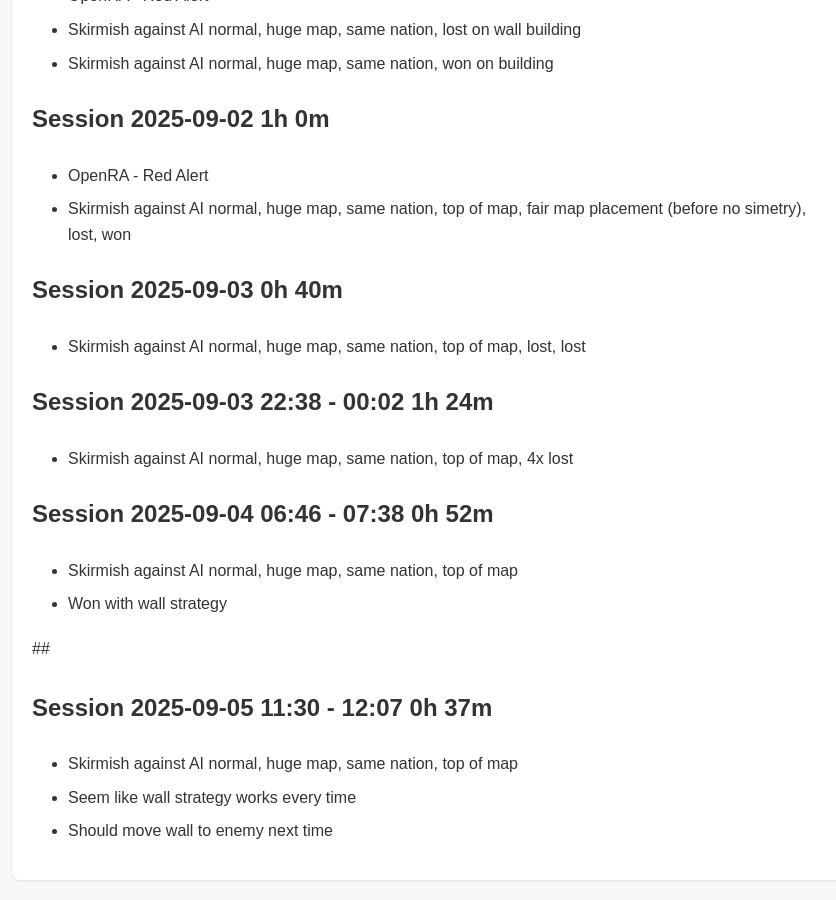
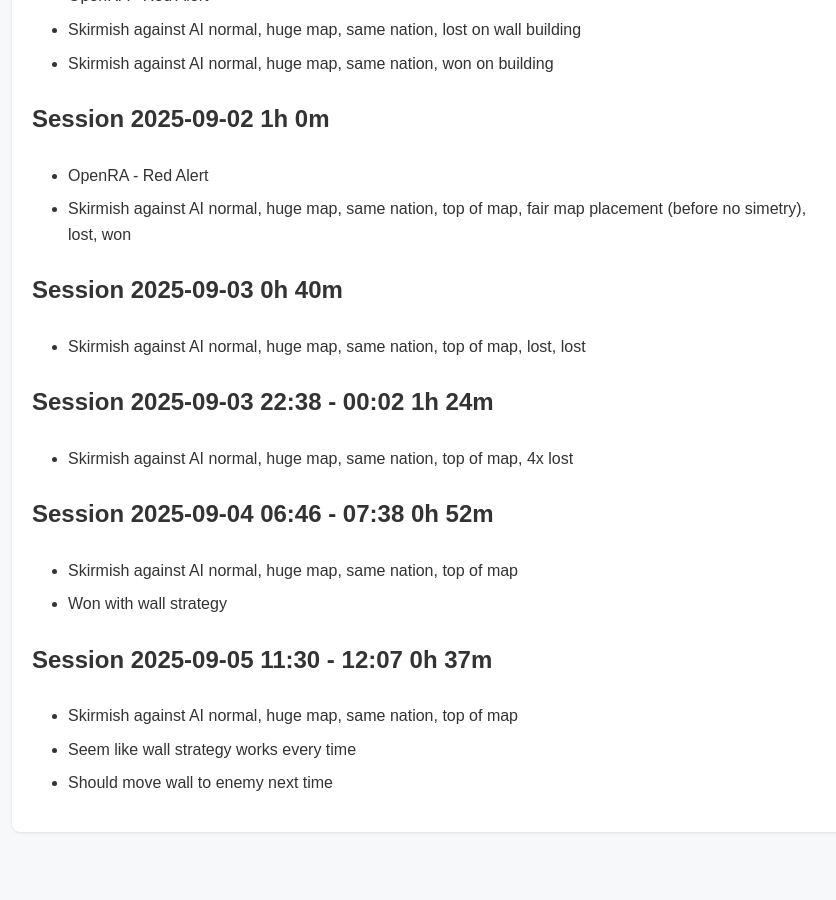
Before and after one commit to atari-monk/dev-blog, a Jekyll site: the page built from content/projects/productivity/logs/fun.md, in a window 1280 px wide and 900 px high, scrolled down 1731 px. Shown: the whole window, without its empty margins (198-1034 px from the left). Built offline with Jekyll 4.4.1, drawn with Linux system fonts in a browser that asks for light colours; our own code applies the rules of GitHub Pages for plain Markdown files; after the commit the page ends 2583 px from its top, so only the background shows below that.

```diff
--- a/content/projects/productivity/logs/fun.md
+++ b/content/projects/productivity/logs/fun.md
@@ -2,78 +2,76 @@
 
 ## Session 2025-07-27 1h 0m
 
-* OpenRA - Red Alert
-* Skirmish lost to AI
-* Skirmish won against AI turtle, 50% nerfed
+- OpenRA - Red Alert
+- Skirmish lost to AI
+- Skirmish won against AI turtle, 50% nerfed
 
 ## Session 2025-07-28 0h 40m
 
-* OpenRA - Red Alert
-* Skirmish won against AI normal, 40% nerfed
+- OpenRA - Red Alert
+- Skirmish won against AI normal, 40% nerfed
 
 ## Session 2025-07-29 1h 0m
 
-* OpenRA - Red Alert
-* Skirmish against AI normal, 30% nerfed, large map
-* Skirmish against AI normal, 20% nerfed, huge map, same nation
+- OpenRA - Red Alert
+- Skirmish against AI normal, 30% nerfed, large map
+- Skirmish against AI normal, 20% nerfed, huge map, same nation
 
 ## Session 2025-07-31 0h 30m
 
-* OpenRA - Red Alert
-* Skirmish against AI normal, huge map, same nation, lost
+- OpenRA - Red Alert
+- Skirmish against AI normal, huge map, same nation, lost
 
 ## Session 2025-08-01 0h 30m
 
-* OpenRA - Red Alert
-* Skirmish against AI normal, huge map, same nation, lost
+- OpenRA - Red Alert
+- Skirmish against AI normal, huge map, same nation, lost
 
 ## Session 2025-08-02 1h 0m
 
-* OpenRA - Red Alert
-* Skirmish against AI normal, huge map, same nation, lost
-* Article said ai cheats
-* Skirmish against AI normal, huge map, same nation, 10% nerfed, won
+- OpenRA - Red Alert
+- Skirmish against AI normal, huge map, same nation, lost
+- Article said ai cheats
+- Skirmish against AI normal, huge map, same nation, 10% nerfed, won
 
 ## Session 2025-08-03 0h 50m
 
-* OpenRA - Red Alert
-* Skirmish against AI normal, huge map, same nation, 10% nerfed, won
+- OpenRA - Red Alert
+- Skirmish against AI normal, huge map, same nation, 10% nerfed, won
 
 ## Session 2025-08-21 0h 20m
 
-* OpenRA - Red Alert
-* Skirmish against AI normal, huge map, same nation, lost
+- OpenRA - Red Alert
+- Skirmish against AI normal, huge map, same nation, lost
 
 ## Session 2025-08-22 0h 30m
 
-* OpenRA - Red Alert
-* Skirmish against AI normal, huge map, same nation, won
+- OpenRA - Red Alert
+- Skirmish against AI normal, huge map, same nation, won
 
 ## Session 2025-09-01 1h 0m
 
-* OpenRA - Red Alert
-* Skirmish against AI normal, huge map, same nation, lost on wall building
-* Skirmish against AI normal, huge map, same nation, won on building
+- OpenRA - Red Alert
+- Skirmish against AI normal, huge map, same nation, lost on wall building
+- Skirmish against AI normal, huge map, same nation, won on building
 
 ## Session 2025-09-02 1h 0m
 
-* OpenRA - Red Alert
-* Skirmish against AI normal, huge map, same nation, top of map, fair map placement (before no simetry), lost, won
+- OpenRA - Red Alert
+- Skirmish against AI normal, huge map, same nation, top of map, fair map placement (before no simetry), lost, won
 
 ## Session 2025-09-03 0h 40m
 
-* Skirmish against AI normal, huge map, same nation, top of map, lost, lost
+- Skirmish against AI normal, huge map, same nation, top of map, lost, lost
 
 ## Session 2025-09-03 22:38 - 00:02 1h 24m
 
-* Skirmish against AI normal, huge map, same nation, top of map, 4x lost
+- Skirmish against AI normal, huge map, same nation, top of map, 4x lost
 
 ## Session 2025-09-04 06:46 - 07:38 0h 52m
 
-* Skirmish against AI normal, huge map, same nation, top of map
-* Won with wall strategy
-
-##
+- Skirmish against AI normal, huge map, same nation, top of map
+- Won with wall strategy
 
 ## Session 2025-09-05 11:30 - 12:07 0h 37m
 
```
Also changed, not shown: content/projects/productivity/logs/index.md (deleted, +0 -22 lines), content/projects/productivity/logs/prompting.md (+1 -0 lines), content/projects/productivity/logs/scripts.md (line endings or trailing spaces), content/projects/productivity/logs/turbo-laps.md (line endings or trailing spaces).
